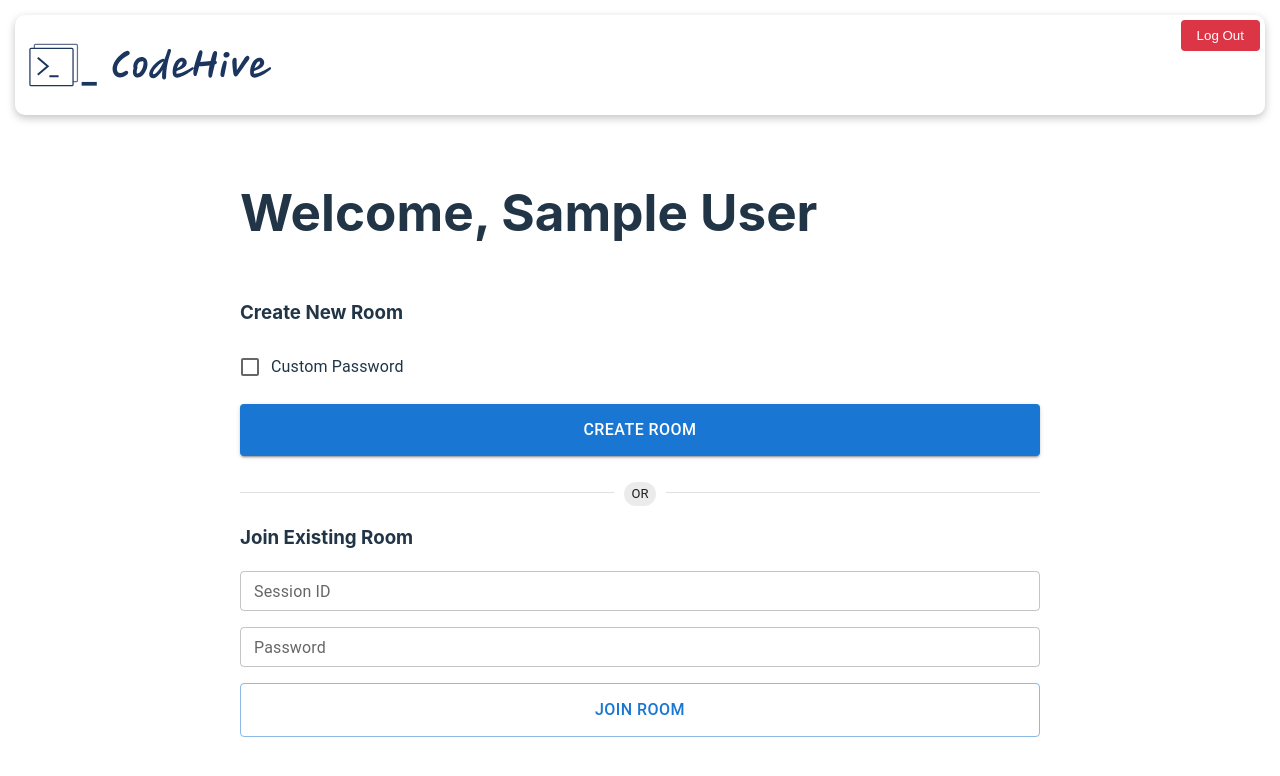
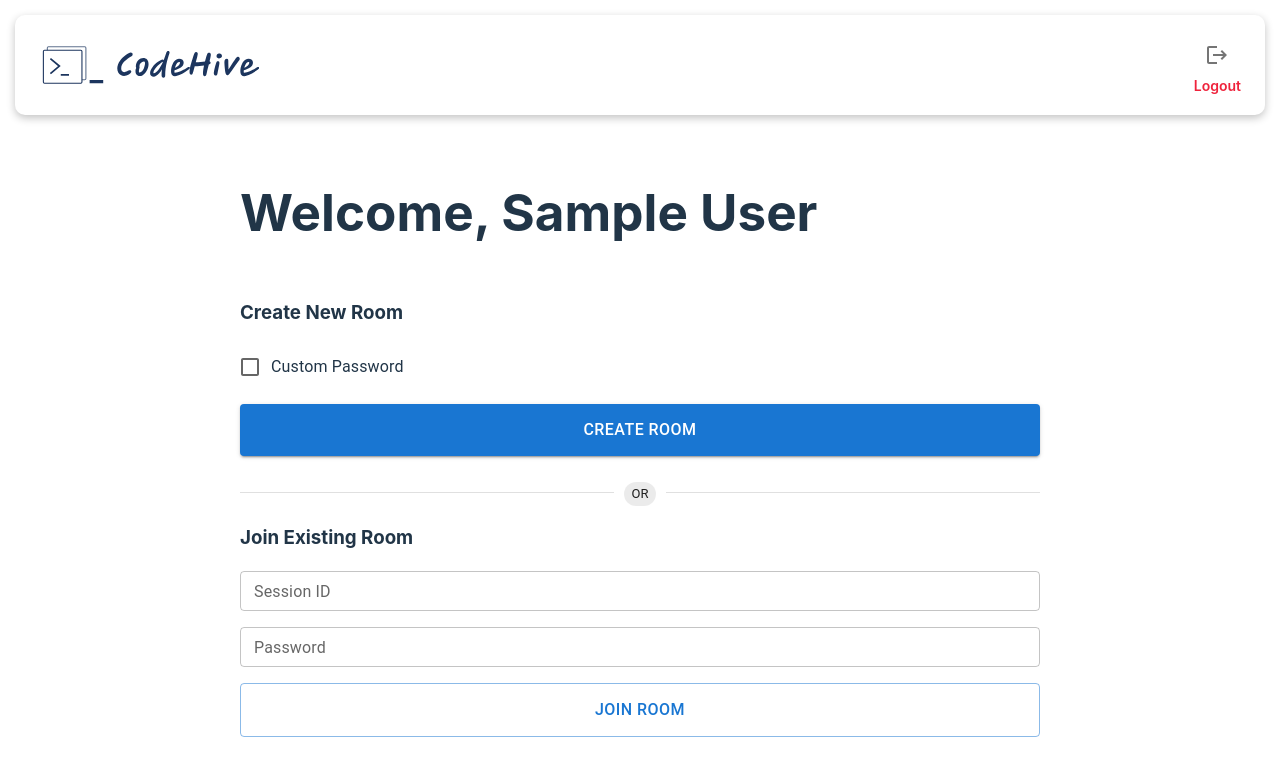
Before and after one commit to jayyprajapati/code-collaboration-tool, a React (Vite) app: page /dashboard in a window 1280 px wide. Shown: the top 776 px of the page. Built offline with nearby package versions, Linux system fonts and the light colour scheme; no server answers; sample sign-in values are in the browser's storage.

Commit message:
Style: header logout button position change, logo resize

```diff
--- a/src/App.css
+++ b/src/App.css
@@ -292,9 +292,19 @@ nav {
   box-shadow: rgba(0, 0, 0, 0.24) 0px 3px 8px;
   margin: 15px;
   display: flex;
-  justify-content: start;
+  justify-content: space-between;
   align-items: center;
-  padding-inline: 10px;
+  padding-inline: 24px;
+}
+
+.logout-btn {
+  display: flex;
+  flex-direction: column;
+  align-items: center;
+  font-size: 14px;
+  font-weight: 600;
+  /* gap: 8px; */
+  color: #ef233c;
 }
 
 .join-session-container {
--- a/src/components/Header.jsx
+++ b/src/components/Header.jsx
@@ -1,10 +1,32 @@
 import logo from '../assets/logo.svg'
+import { useAuth } from '../contexts/AuthContext';
+import LogoutIcon from '@mui/icons-material/Logout';
+import IconButton from '@mui/material/IconButton';
+import { signOut } from "firebase/auth";
+import { auth } from "../firebase";
+export default function Header() {
+  const { currentUser } = useAuth();
 
-export default function Header() {
+    const handleLogout = async () => {
+      try {
+        await signOut(auth);
+      } catch (err) {
+        console.error(err);
+      }
+    };
     return (
       <>
       <nav>
-        <img src={logo} width='20%' alt="" />
+        <img src={logo} width='220px' height='70px' alt="" />
+        {currentUser && <>
+        <div className='logout-btn' onClick={handleLogout}>
+          <IconButton color='#ef233c'>
+          <LogoutIcon color='#ef233c' />
+          </IconButton>
+          <div>Logout</div>
+        </div>
+
+        </>}
       </nav>
 
       </>
--- a/src/pages/Dashboard.jsx
+++ b/src/pages/Dashboard.jsx
@@ -1,7 +1,7 @@
 import { useAuth } from "../contexts/AuthContext";
 import { useNavigate } from "react-router-dom";
-import { signOut } from "firebase/auth";
-import { auth } from "../firebase";
+// import { signOut } from "firebase/auth";
+// import { auth } from "../firebase";
 import { useState } from "react";
 import { generateSessionId, generateStrongPassword } from "../utils/session";
 import { verifySession, createNewSession } from "../api";
@@ -119,19 +119,19 @@ export default function Dashboard() {
     }
   };
 
-  const handleLogout = async () => {
-    try {
-      await signOut(auth);
-    } catch (err) {
-      console.error(err);
-    }
-  };
+  // const handleLogout = async () => {
+  //   try {
+  //     await signOut(auth);
+  //   } catch (err) {
+  //     console.error(err);
+  //   }
+  // };
 
   return (
     <div className="dashboard">
-      <button onClick={handleLogout} className="logout-button">
+      {/* <button onClick={handleLogout} className="logout-button">
         Log Out
-      </button>
+      </button> */}
       {alert && (
         <Alert
           severity={alert.severity}
```
